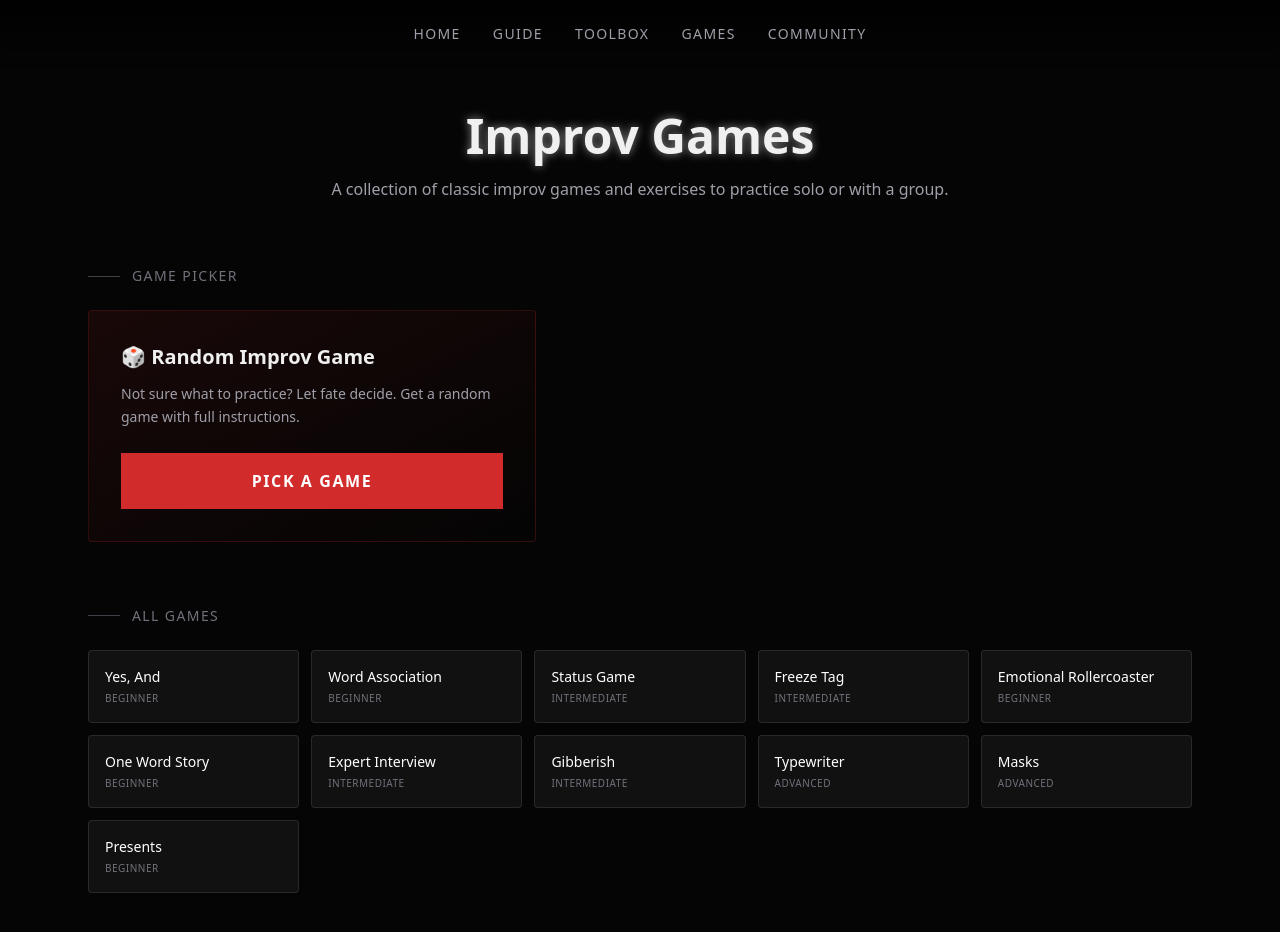
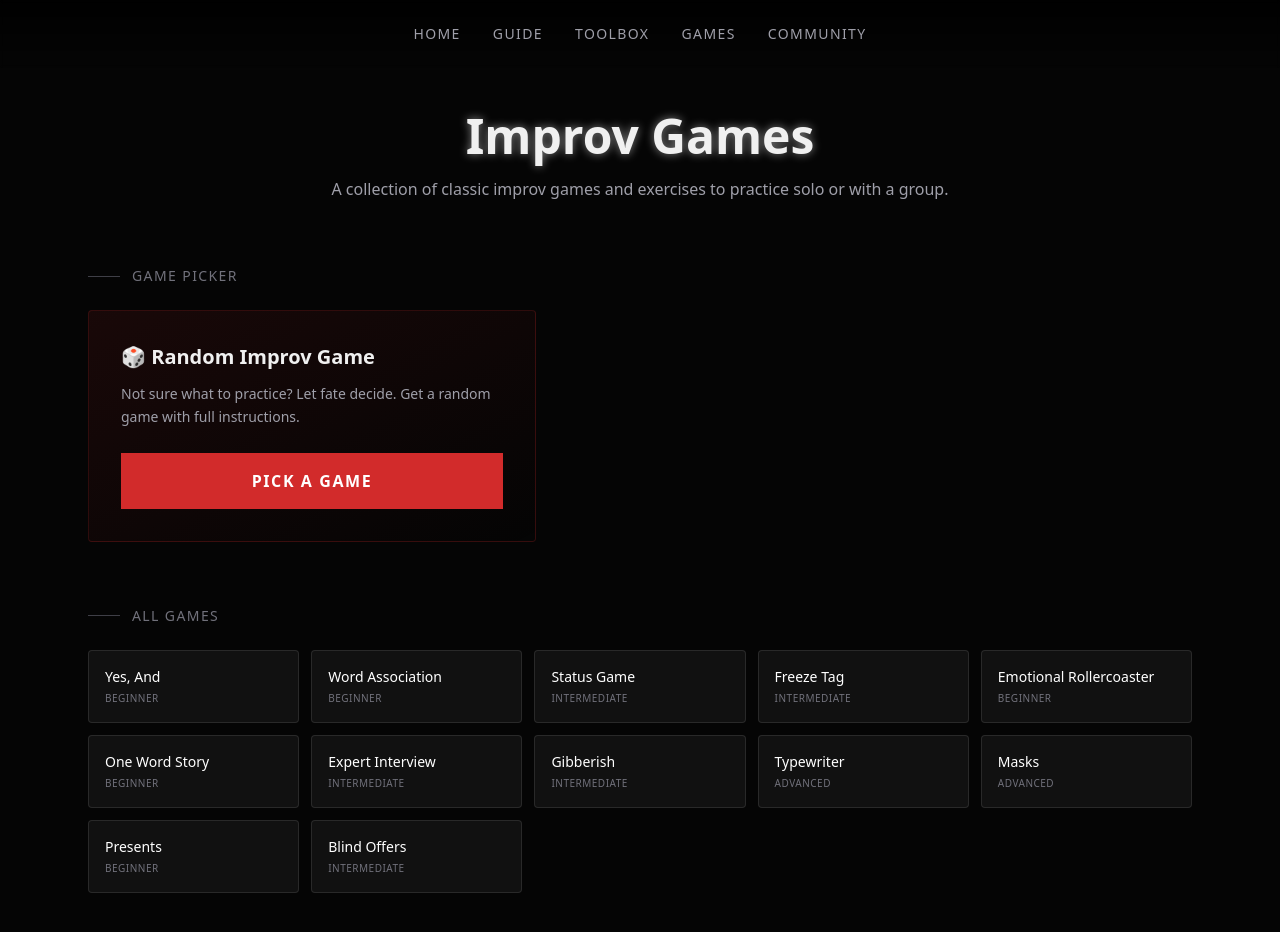
Before and after one commit to Mathe-S/improv, a Next.js app: page /games in a window 1280 px wide. Shown: the top 932 px of the page. Built offline with nearby package versions, Linux system fonts and the light colour scheme.

Commit message:
feat: Add "Blind Offers" game to the toolbox data.

```diff
--- a/src/data/toolboxData.ts
+++ b/src/data/toolboxData.ts
@@ -480,6 +480,19 @@ export const improvGames: ImprovGame[] = [
     playerCount: "2",
     difficulty: "beginner",
   },
+  {
+    name: "Blind Offers",
+    description: "Make intentionless gestures and accept whatever meaning your partner gives them.",
+    rules: [
+      "Player A makes an intentionless gesture or pose (e.g., holds out a hand) and freezes.",
+      "Player B interprets the gesture (e.g., shakes the hand) and acts on it.",
+      "Player A accepts the interpretation and says 'Thank you'.",
+      "Player B then makes a new intentionless gesture for A to interpret.",
+      "Advanced: Play the game while discussing a completely unrelated subject.",
+    ],
+    playerCount: "2",
+    difficulty: "intermediate",
+  },
 ];
 
 // ============ UTILITY FUNCTIONS ============
```
